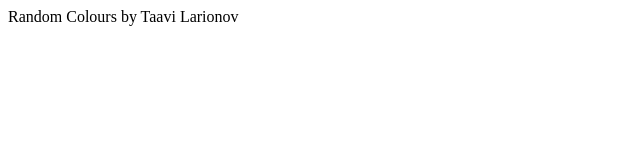
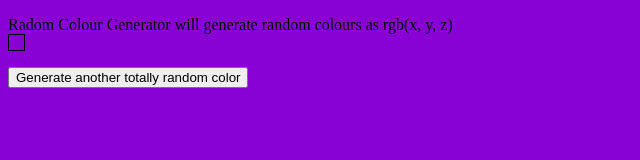
Before and after one commit to taavilarionov/randomcolours, a plain HTML site: page index.html in a window 1280 px wide. Shown: the whole page, without its empty margins (0-640 px from the left). Drawn offline with nearby package versions, Linux system fonts and the light colour scheme.

Commit message:
Main HTML frame Random number generation 0 - 256 Generated color appended to body and content element Trigger button for new color

```diff
--- a/index.html
+++ b/index.html
@@ -1 +1,35 @@
+<!--
 Random Colours by Taavi Larionov
+taavilarionov@gmail.com
+ver 1.0
+-->
+
+<!doctype html>
+<html lang="en">
+<head>
+	<meta charset="UTF-8">
+	<title>Random colours</title>
+	<script src="http:////ajax.googleapis.com/ajax/libs/jquery/1.10.2/jquery.min.js"></script>
+
+	<script>
+		jQuery(window).load(function(){
+
+			var x=Math.floor((Math.random()*256)+0);
+			var y=Math.floor((Math.random()*256)+0);
+			var z=Math.floor((Math.random()*256)+0);
+
+			var element = document.getElementById('paintme');
+			element.style.background = 'rgb(' + x + ',' + y + ',' + z + ')';
+
+			document.body.style.backgroundColor = 'rgb(' + x + ',' + y + ',' + z + ')';
+
+			console.log(x, y, z);
+
+		});
+	</script>
+</head>
+<body>
+	<p class="i_want_colour">Radom Colour Generator will generate random colours as rgb(x, y, z) <span id="paintme" style="width: 15px; height: 15px; display: block; border: solid 1px #000; background: red;"></span></p>
+	<input type="button" value="Generate another totally random color" onClick="document.location.reload(true)">
+</body>
+</html>
```
